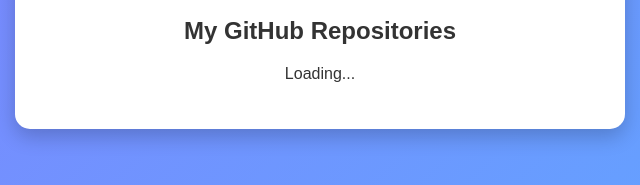
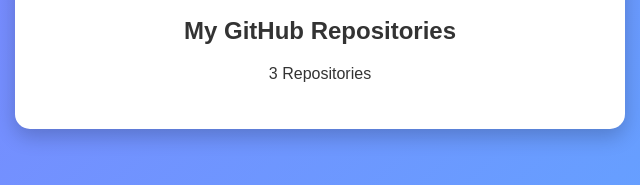
Before and after one commit to wever571/masterwever, a plain HTML site: page index.html in a window 1280 px wide. Shown: the part 612-797 px from the top of the page, 320-960 px from the left. Drawn offline with Linux system fonts and the light colour scheme.

Commit message:
Update index.html

```diff
--- a/index.html
+++ b/index.html
@@ -42,7 +42,7 @@
 
     <section class="projects">
         <h2>My GitHub Repositories</h2>
-        <ul id="repo-list">Loading...</ul>
+        <ul id="repo-list">3 Repositories</ul>
     </section>
  </div>
 
```
